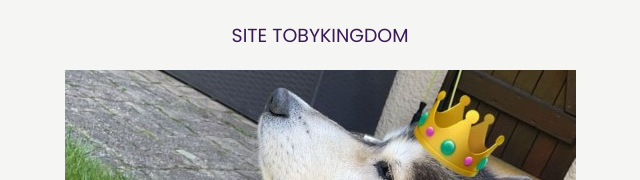
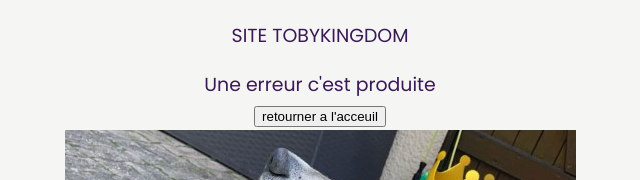
Before and after one commit to fraxi0n/BRIEF10_TobbyKingdom, a React (Vite) app in the folder client/: page /commande-erreur in a window 1280 px wide. Shown: the part 724-904 px from the top of the page, without its empty margins (320-960 px from the left). Built offline with nearby package versions, Linux system fonts and the light colour scheme; no server answers.

Commit message:
add error and succes page

```diff
--- a/client/src/App.tsx
+++ b/client/src/App.tsx
@@ -7,6 +7,8 @@ import { Panier } from "./pages/panier/Panier";
 import { Header } from "./ui/header/Header";
 import { Footer } from "./ui/footer/Footer";
 import { FormPage } from "./pages/formPage/FormPage";
+import { SuccesPage } from "./pages/sucessPage/SucessPage";
+import { ErrorPage } from "./pages/errorPage/ErrorPage";
 import "./App.css";
 
  export const App = () => {
@@ -24,6 +26,9 @@ import "./App.css";
           <Route path="/produit/:id" element={<ProductDetail />} />
           <Route path="/panier" element={<Panier />} />
           <Route path="/formulaire" element={<FormPage />} />
+          <Route path="/commande-succes" element={<SuccesPage />} />
+          <Route path="/commande-erreur" element={<ErrorPage />} />
+
         </Routes>
       <Footer/>
     </BrowserRouter>
--- /dev/null
+++ b/client/src/pages/errorPage/ErrorPage.tsx
@@ -0,0 +1,14 @@
+import { useNavigate } from "react-router-dom";
+import { Button } from "../../ui/button/Button";
+
+export const ErrorPage = () => {
+
+    const navigate = useNavigate()
+    return(
+        <div>
+            Une erreur c'est produite <br/>
+            <Button label="retourner a l'acceuil" onClick={()=>navigate("/")}></Button>
+
+        </div>
+    );
+}
--- a/client/src/pages/formPage/FormPage.tsx
+++ b/client/src/pages/formPage/FormPage.tsx
@@ -2,7 +2,7 @@
 
 import { useState, type FormEvent } from "react";
 import { Button } from "../../ui/button/Button";
-import { Link, redirect } from "react-router-dom";
+import { useNavigate } from "react-router-dom";
 
 export const FormPage = () => {
 
@@ -11,6 +11,8 @@ export const FormPage = () => {
         lastName: "",
         email: "",
     });
+
+    const navigate = useNavigate()
 
 
 
@@ -30,7 +32,7 @@ export const FormPage = () => {
             headers: {
                 "Content-Type": "application/json",
             },
-            body: JSON.stringify(form)
+            body: JSON.stringify(form),
         }
 
         const sendForm = async () => {
@@ -39,16 +41,15 @@ export const FormPage = () => {
                 const request = await fetch("http://localhost:3010/api/order/create", options)
 
                 console.log (request.status)
-                // throw redirect("/catalogue")
+                //to do : creer et récupérer la reponse du server pour confirmer la commande
+                 navigate("/commande-succes")
             }
             catch (error) {
                  console.error(error)
-                // throw redirect("/")
+                 navigate("/commande-erreur")
             }
         }
-
         sendForm()
-
     }
 
         return (<>
@@ -85,8 +86,6 @@ export const FormPage = () => {
                 <Button isSubmitType={true} label={"confirmer commande"}></Button>
 
             </form>
-
-
         </>
 
         );
--- /dev/null
+++ b/client/src/pages/sucessPage/SucessPage.tsx
@@ -0,0 +1,14 @@
+import { useNavigate } from "react-router-dom";
+import { Button } from "../../ui/button/Button";
+
+export const SuccesPage = () => {
+
+    const navigate = useNavigate()
+    return(
+        <div>
+            la commande a bien été prise en compte
+            <Button label="retourner a l'acceuil" onClick={()=>navigate("/")}></Button>
+
+        </div>
+    );
+}
--- a/client/src/ui/carousel/Carousel.tsx
+++ b/client/src/ui/carousel/Carousel.tsx
@@ -1,4 +1,4 @@
-import { useEffect, useState } from 'react';
+import {  useState } from 'react';
 // import { MovieCard } from './MovieCard';
 // import { useFetch, type SearchOptionType } from '../hooks/useApi';
 import { useScreenWatch } from '../../hooks/useScreenWatch';
@@ -17,13 +17,6 @@ export function Carousel() {
   const products = useProductsFetch({ animalsCategory: 1 })
 
   const extProducts = [...products, ...products]
-
-  useEffect(  ( )=> {
-
-
-    console.log("hello")
-    console.log(extProducts)
-  } , [ products])
 
 
   const setIndexWithWatch = (pIndex: number) => {
```
Also changed, not shown: client/src/pages/errorPage/errorPage.css (added), client/src/pages/sucessPage/sucessPage.css (added).
